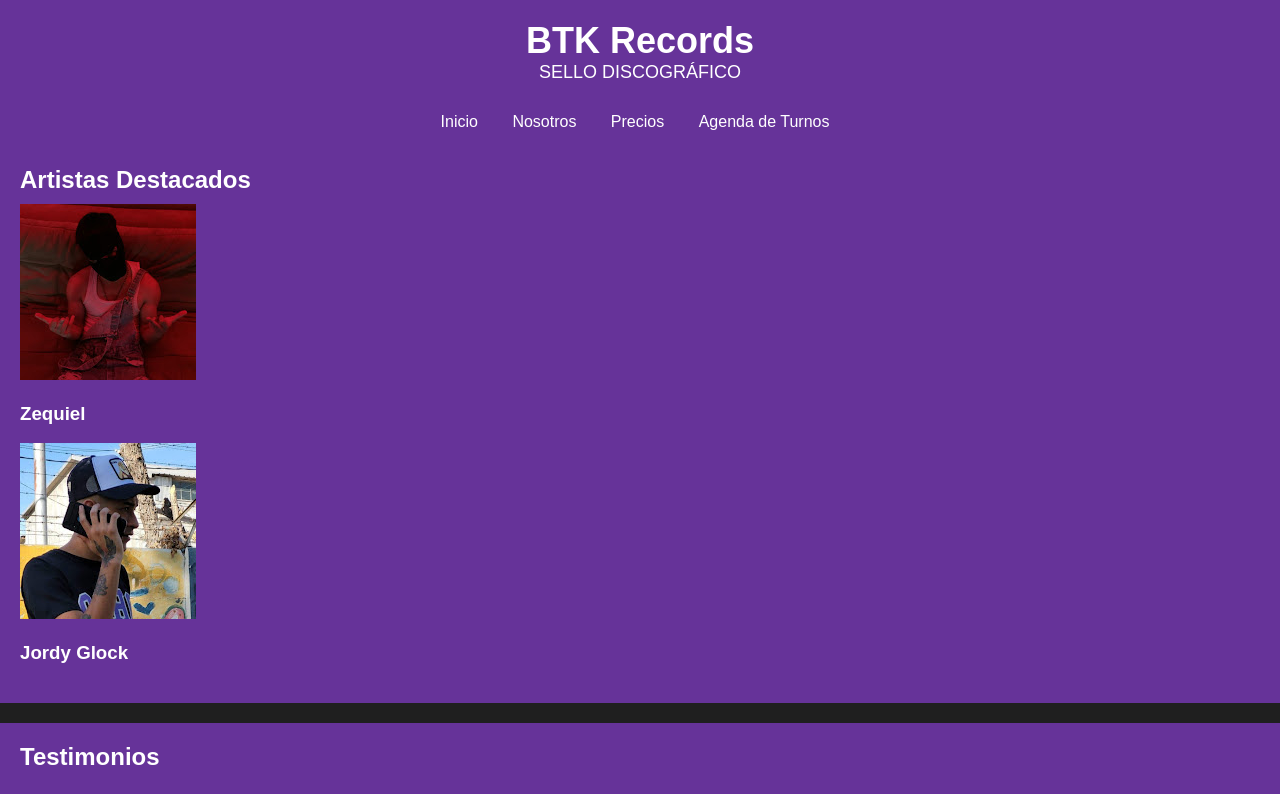
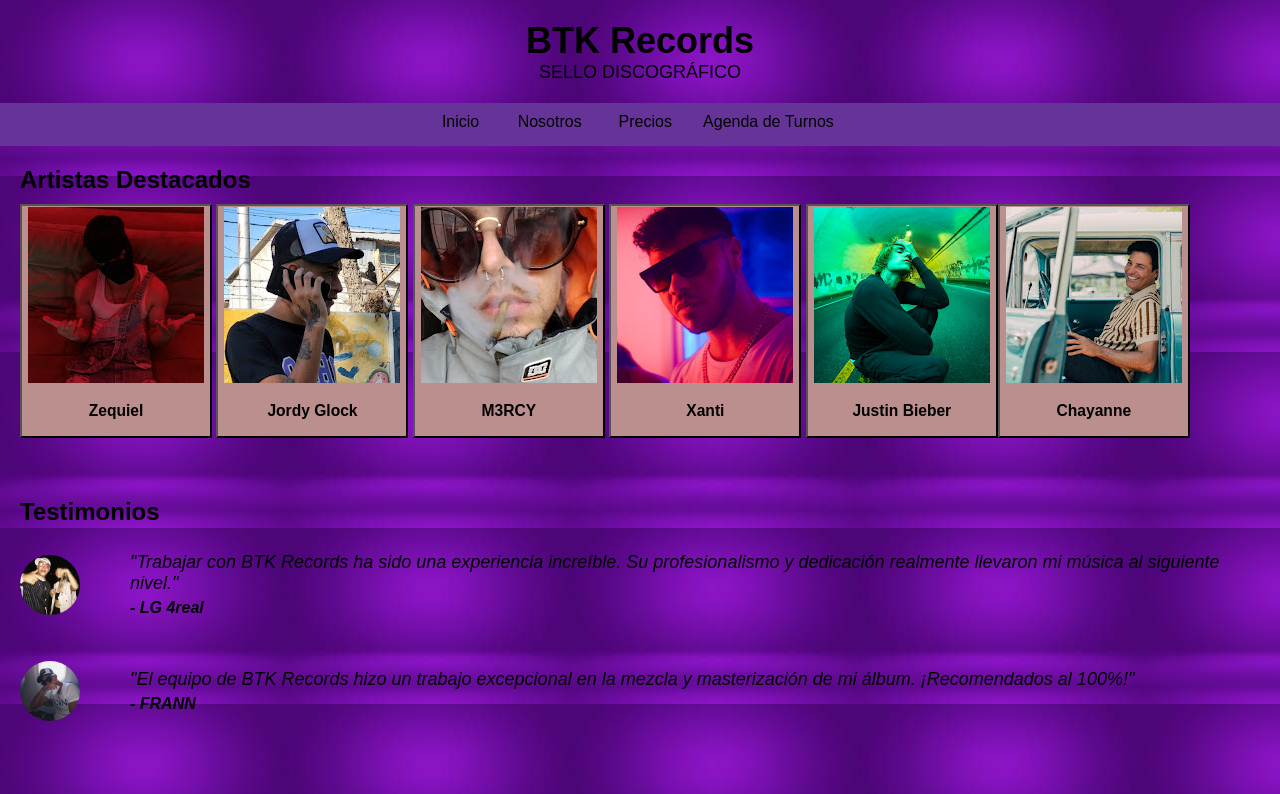
Before and after one commit to 0RaffaDev/0RaffaDev.github.io, a plain HTML site: page index.html in a window 1280 px wide. Shown: the top 794 px of the page. Drawn offline with Linux system fonts and the light colour scheme.

Commit message:
Artistas Destacados, Fondo inicio

```diff
--- a/index.html
+++ b/index.html
@@ -7,7 +7,7 @@
     <title>BTK Records - Inicio</title>
     <link rel="stylesheet" href="styles.css">
 </head>
-<body>
+<body background="Fondo.jpeg">
     <header>
         <h1>BTK Records</h1>
         <p>SELLO DISCOGRÁFICO</p>
@@ -15,22 +15,30 @@
 
     <nav>
         <ul>
-            <li><a href="index.html">Inicio</a></li>
-            <li><a href="nosotros.html">Nosotros</a></li>
-            <li><a href="precios.html">Precios</a></li>
-            <li><a href="agenda.html">Agenda de Turnos</a></li>
+           <button class="menu"><li><a href="index.html">Inicio</a></li></button>
+            <button class="menu"><li><a href="nosotros.html">Nosotros</a></li></button>
+            <button class="menu"><li><a href="precios.html">Precios</a></li></button>
+            <button class="menu"><li><a href="agenda.html">Agenda de Turnos</a></li></button>
         </ul>
     </nav>
 
     <section class="highlighted-artist">
         <h2>Artistas Destacados</h2>
         <div class="artist">
-            <img src="Zequiel SNQM.jpg" alt="Zequiel">
-            <h3>Zequiel</h3>
-        </div>
-        <div class="artist" white-space="nowrap">
-            <img src="Jordy Glock.jpg" alt="Artista 2">
-            <h3>Jordy Glock</h3>
+
+           <button class="add"><a href="https://www.youtube.com/@zequiel___" target="_blank"><img src="Zequiel SNQM.jpg" alt="Artista 1"></a>
+                <h3>Zequiel</h3></button>
+           <button class="add"> <a href="https://www.youtube.com/@Me_dicen_jordy" target="_blank"><img src="Jordy Glock.jpg" alt="Artista 2"></a>
+                <h3>Jordy Glock</h3></button>
+            <button class="add"><a href="https://www.youtube.com/@M3RCY-pm3fi" target="_blank"><img src="M3RCY.jpg" alt="Artista 1"></a>
+                <h3>M3RCY</h3></button>
+            <button class="add"><a href="https://www.youtube.com/@xanti_arg" target="_blank"><img src="Xanti.jpg" alt="Artista 1"></a>
+                <h3>Xanti</h3></button>
+            <button class="add"><a href="https://www.youtube.com/channel/UCIwFjwMjI0y7PDBVEO9-bkQ" target="_blank"><img src="Justin Bieber.jpg" alt="Artista 1"></a>
+                <h3>Justin Bieber</h3></butto>
+            <button class="add"><a href="https://www.youtube.com/channel/UCltTIW3M5KliU-pu5nPaGUg" target="_blank"><img src="Chayanne.jpg"Artista 1"></a>
+                 <h3>Chayanne</h3></button>
+
         </div>
     </section>
     <section class="testimonials">
--- a/styles.css
+++ b/styles.css
@@ -3,19 +3,30 @@
     font-family: Arial, sans-serif;
     margin: 0;
     padding: 0;
-    background-color: #1f1f1f;
-    color: #fff;
+    color: black;
+
   }
 
   /* Estilos del encabezado */
   header {
-    background-color: #663399;
+
     padding: 20px;
     text-align: center;
+    color: black;
   }
   h1 {
+
     font-size: 36px;
     margin: 0;
+    color:black;
+    -webkit-text-fill-color: black;
+  }
+  h2{
+    font-size: 36px;
+    margin: 0;
+    color:black;
+    -webkit-text-fill-color: black;
+    border-color: black;
   }
 
   p {
@@ -56,7 +67,7 @@
   section {
     padding: 20px;
     margin-bottom: 20px;
-    background-color: #663399;
+
   }
 
   h2 {
@@ -110,3 +121,23 @@
   footer p {
     margin: 0;
   }
+  .add{
+    background-color: rosybrown;
+    border-color: black;
+
+
+  }
+  .add:hover{
+  background-color: rgb(191, 131, 131) ;
+  transform: scale(1.1);
+
+  }
+
+  .menu{
+    background-color: #663399  ;
+    border: black;
+    border-bottom: black;
+    -webkit-text-fill-color: black;
+    scale: 1.2;
+
+  }
```
Also changed, not shown: Chayanne.jpg (added), Fondo.jpeg (added), Fondo.jpg (added), Justin Bieber.jpg (added), Loan G.jpg (added), M3RCY.jpg (added), Tarek.jpg (added), Xanti.jpg (added), index.jpg (added).
